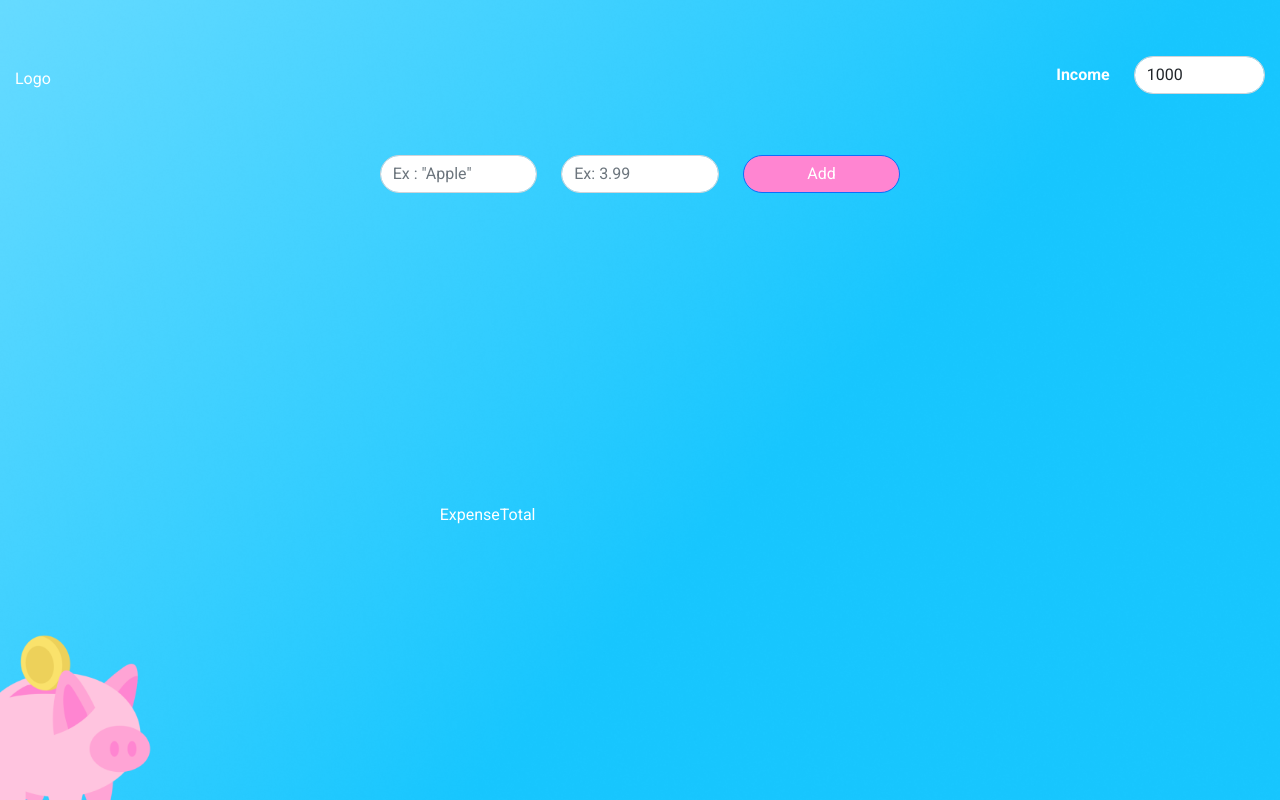
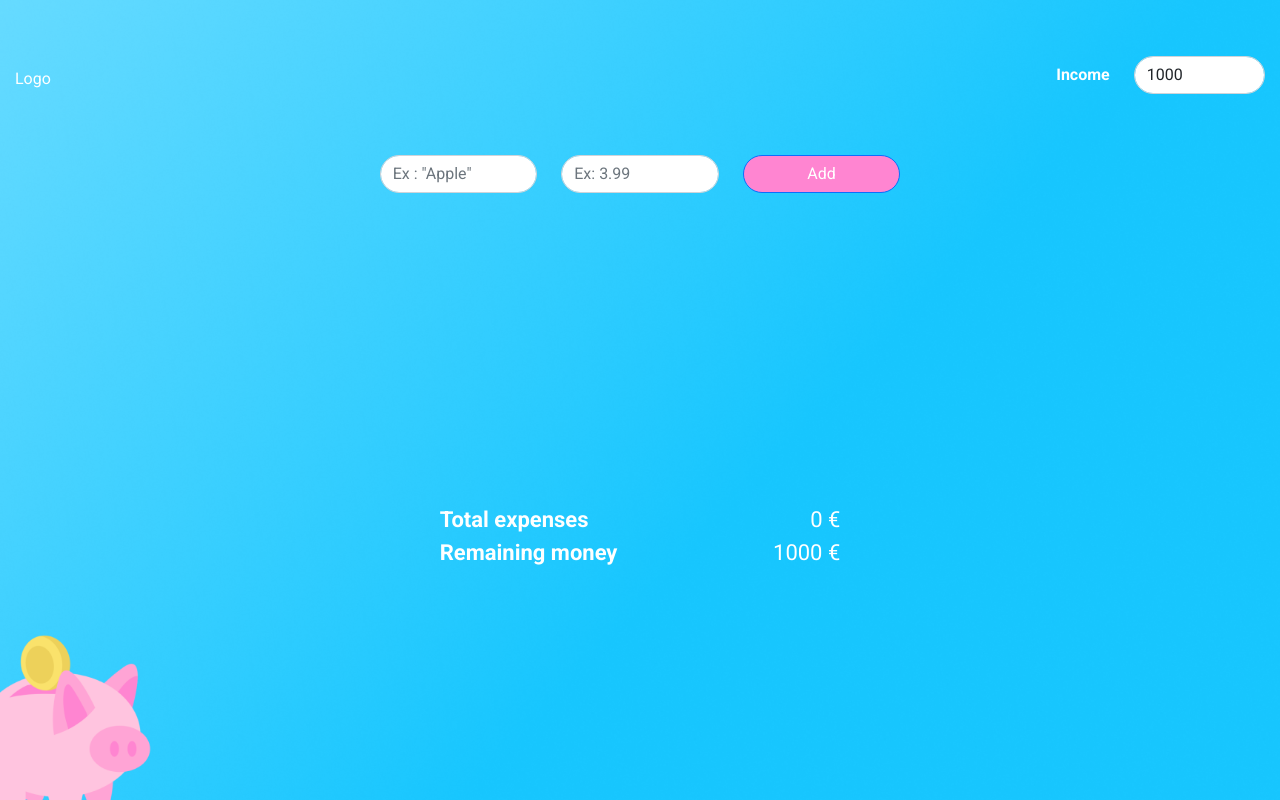
Before and after one commit to killian-dv/expense-tracker-react, a React (Create React App) app: page / in a window 1280 px wide. Built offline with nearby package versions, Linux system fonts and the light colour scheme; a web font is replaced by a local one.

Commit message:
total dépense

```diff
--- a/src/App.jsx
+++ b/src/App.jsx
@@ -1,5 +1,6 @@
 import { ExpenseInput } from "containers/ExpenseInput/ExpenseInput";
 import { List } from "components/List/List";
+import { ExpenseTotal } from "containers/ExpenseTotal/ExpenseTotal";
 import { useSelector } from "react-redux";
 import { IncomeInput } from "containers/IncomeInput/IncomeInput";
 import s from "./style.module.css";
@@ -23,7 +24,7 @@ export function App() {
         <div className={`col-11 col-md-6 col-lg-4 ${s.expense_list}`}>
           <List items={expenseList} />
           <div className={`col-12 ${s.expense_total}`}>
-            ExpenseTotal
+            <ExpenseTotal />
           </div>
         </div>
       </div>
--- /dev/null
+++ b/src/containers/ExpenseTotal/ExpenseTotal.jsx
@@ -0,0 +1,27 @@
+import s from "./style.module.css";
+import { useSelector } from "react-redux";
+
+export function ExpenseTotal(props) {
+
+  const expenseList = useSelector(store => store.EXPENSE.expenseList);
+  const income = useSelector(store => store.EXPENSE.income);
+
+  const totalExpenses = expenseList.reduce((acc, currentItem) => {
+    return acc + Number(currentItem.price)
+  }, 0);
+
+  const remainingMoney = income - totalExpenses;
+
+  return (
+    <div>
+      <div className="row">
+        <div className={`col ${s.label}`}>Total expenses</div>
+        <div className={`col ${s.amount}`}>{totalExpenses} €</div>
+      </div>
+      <div className="row">
+        <div className={`col ${s.label}`}>Remaining money</div>
+        <div className={`col ${s.amount}`}>{remainingMoney} €</div>
+      </div>
+    </div>
+  );
+}
```
Also changed, not shown: src/components/ExpenseTotal/ExpenseTotal.jsx (deleted, +0 -16 lines), src/containers/ExpenseTotal/style.module.css (renamed from src/components/ExpenseTotal/style.module.css).
